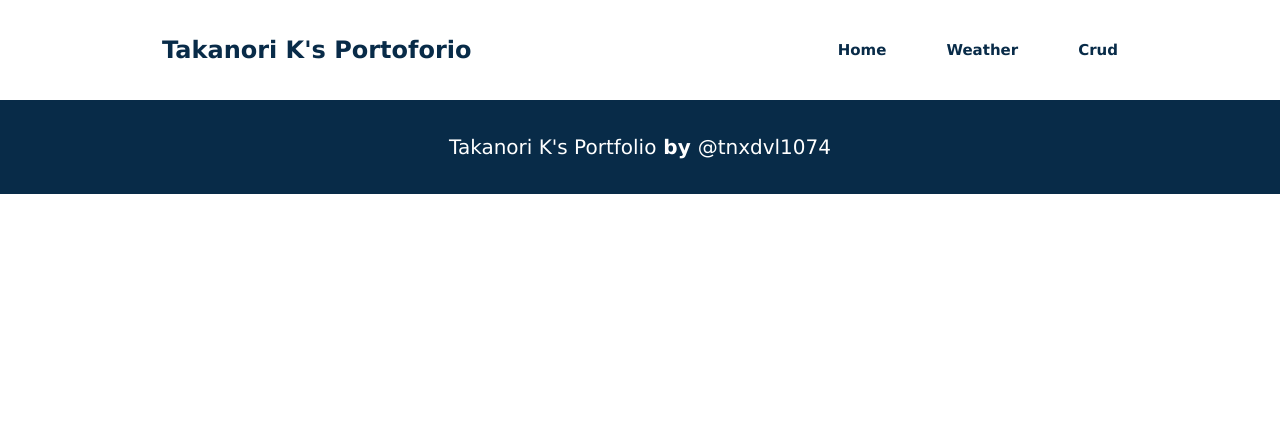
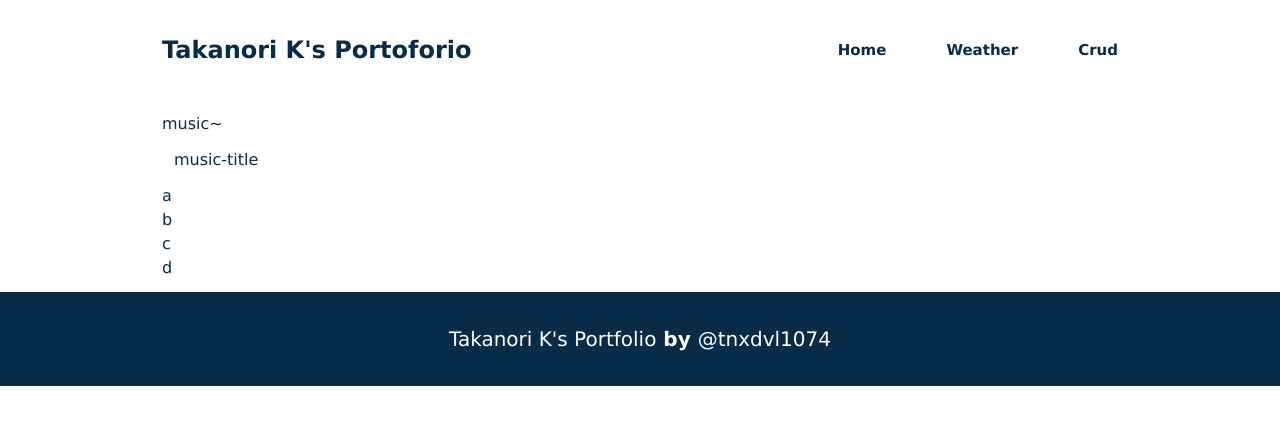
Before and after one commit to takanori-k-1074/vue-pages, a Vue app: page /crud in a window 1280 px wide. Shown: the top 424 px of the page. Built offline with nearby package versions, Linux system fonts and the light colour scheme.

Commit message:
デザイン

```diff
--- a/src/views/Crud.vue
+++ b/src/views/Crud.vue
@@ -0,0 +1,34 @@
+<template>
+  <div class="container">
+    <h1 class="title">music~</h1>
+    <div class="">
+      <div class="col s4 m6">
+        <div class="card btn">
+          <span class="card-title">
+            music-title
+          </span>
+        </div>
+      </div>
+    </div>
+    <div class="row" >
+      <div class="col s12 m12">
+        <div class="card">
+          <div class="card-content">
+            <span class="card-title">
+             a
+            </span>
+            <div class="detail">
+             b
+            </div>
+            <div class="detail">
+             c
+            </div>
+            <div class="detail">
+              d
+            </div>
+          </div>
+        </div>
+      </div>
+    </div>
+  </div>
+</template>
```
